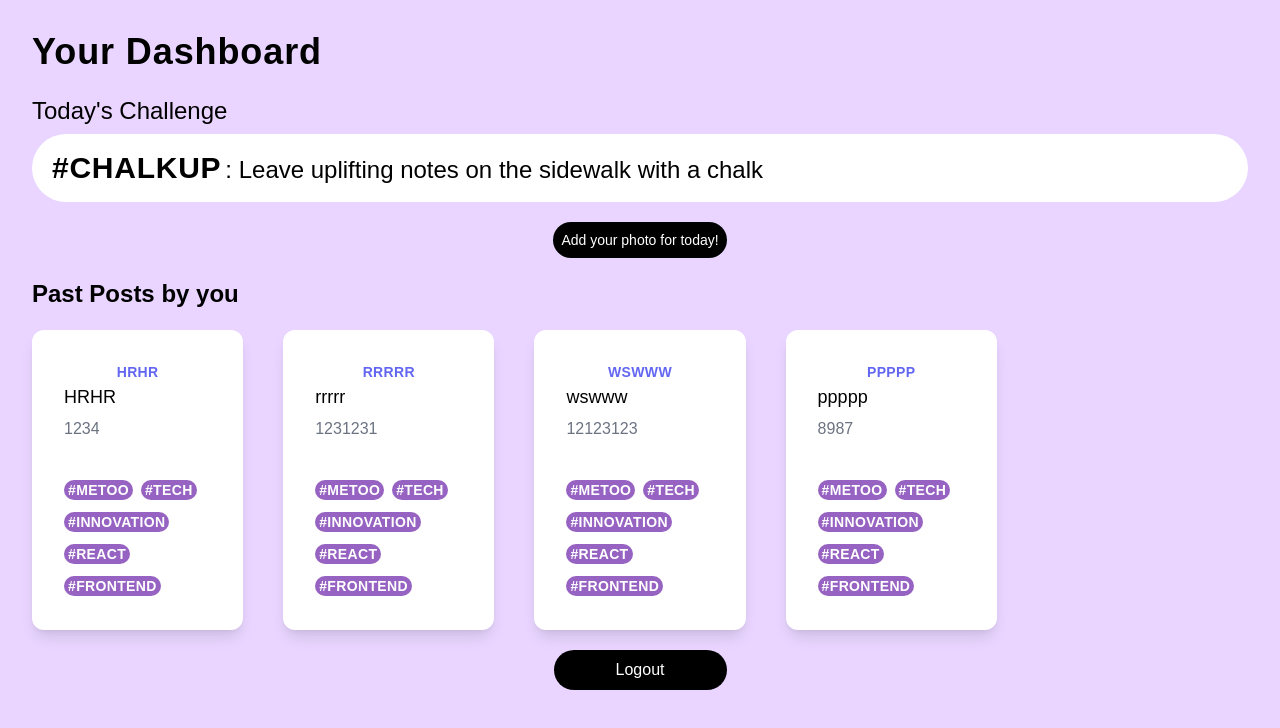
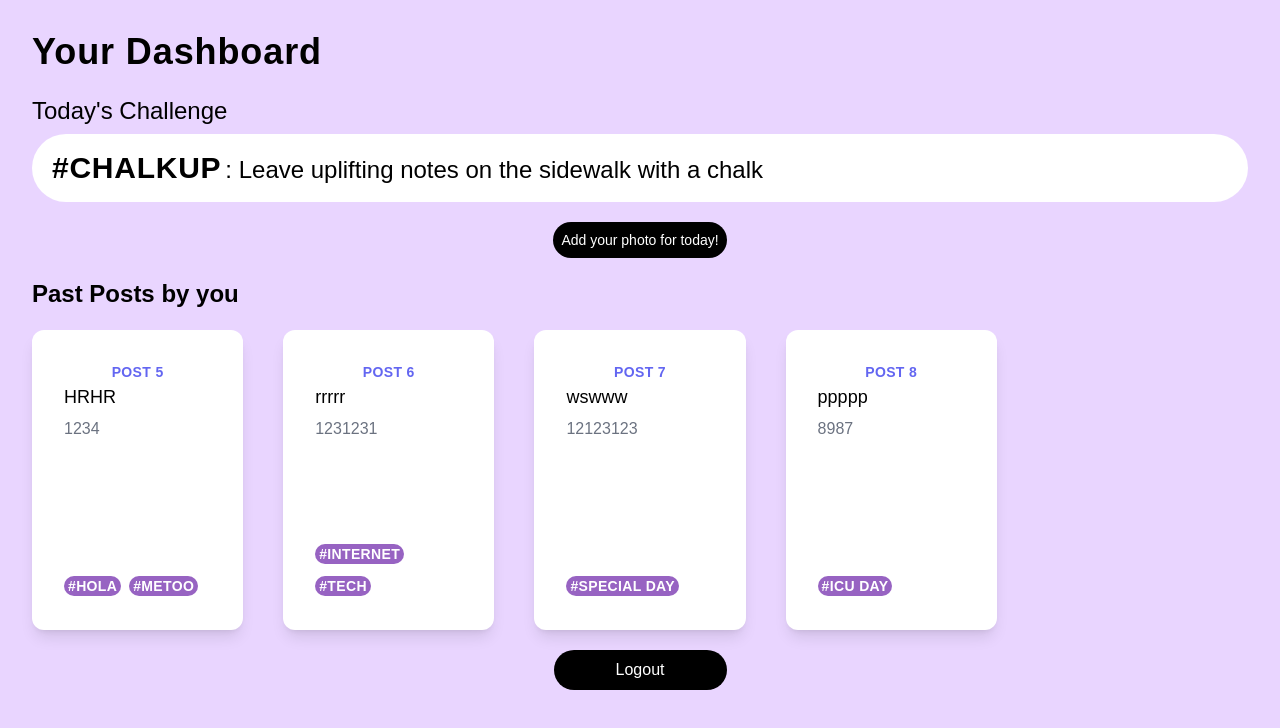
Before and after one commit to saanvisuri06/hoth, a React (Create React App) app in the folder hoth_kindness/: page /home in a window 1280 px wide. Shown: the top 728 px of the page. Built offline with nearby package versions, Linux system fonts and the light colour scheme.

Commit message:
changed post logic

```diff
--- a/hoth_kindness/src/App.jsx
+++ b/hoth_kindness/src/App.jsx
@@ -9,6 +9,18 @@ import TagPage from './Pages/TagPage';
 import ImageUpload from './Pages/ImageUpload';
 
 const App = () => {
+
+  const dashboardData = [
+    { header: 'Post 1', title: 'A Women in Tech', tags: ['Metoo', 'Tech'], value: 'The fight for gender equity in #Tech continues. Stand with survivors, support #Metoo initiatives, and advocate for systemic change.' },
+    { header: 'Post 2',title: 'Post 2', tags: ['Metoo'], value: 'This is post 2' },
+    { header: 'Post 3',title: 'Post 3', tags: ['bruh'], value: 'This is post 3' },
+    { header: 'Post 4',title: 'Post 4', tags: ['Metoo'], value: 'This is post 4' },
+    { header: "Post 5", title : 'HRHR', tags: ['Hola', 'Metoo'], value: "1234"},
+    { header: "Post 6",title : 'rrrrr', tags: ['Internet', 'Tech'],value: "1231231"},
+    { header: "Post 7",title : 'wswww', tags: ['Special Day'], value: "12123123"},
+    { header: "Post 8",title : 'ppppp', tags: ['ICU Day'],value: "8987"},
+  ];
+
   const router = createBrowserRouter([{
       path: "",
       element: <MainLayout />,
@@ -17,9 +29,11 @@ const App = () => {
         {path: "/signup", element: <Signup CiUser={CiUser} CiLock={CiLock}/>},
         {path: "/ImageUpload", element: <ImageUpload />},
         //{path: "/home", element: <HomePage />},
-        {path: "/home", element: <Dashboard />},
-        {path: "/tag/:tagName", element: <TagPage />}
+        {path: "/home", element: <Dashboard dashboardData={dashboardData}/>},
+        {path: "/tag/:tagName", element: <TagPage dashboardData={dashboardData}/>}
       ]}]);
+
+
 
 return (
   <RouterProvider router={router} />
--- a/hoth_kindness/src/Pages/Dashboard.jsx
+++ b/hoth_kindness/src/Pages/Dashboard.jsx
@@ -13,14 +13,20 @@ import {
 } from "firebase/storage";
 import { useNavigate } from "react-router-dom"; // For navigating after logout
 
-const Dashboard = () => {
+const Dashboard = ({dashboardData}) => {
 
-  const dashboardData = [
-    { title : 'HRHR', value: "1234"},
-    { title : 'rrrrr', value: "1231231"},
-    { title : 'wswww', value: "12123123"},
-    { title : 'ppppp', value: "8987"},
-  ];
+  /*const dashboardData = [
+    { header: 'Post 1', title: 'A Women in Tech', tags: ['Metoo', 'Tech'], value: 'The fight for gender equity in #Tech continues. Stand with survivors, support #Metoo initiatives, and advocate for systemic change.' },
+    { header: 'Post 2',title: 'Post 2', tags: ['Metoo'], value: 'This is post 2' },
+    { header: 'Post 3',title: 'Post 3', tags: ['bruh'], value: 'This is post 3' },
+    { header: 'Post 4',title: 'Post 4', tags: ['Metoo'], value: 'This is post 4' },
+    { header: "Post 5", title : 'HRHR', value: "1234"},
+    { header: "Post 6",title : 'rrrrr', value: "1231231"},
+    { header: "Post 7",title : 'wswww', value: "12123123"},
+    { header: "Post 8",title : 'ppppp', value: "8987"},
+  ];*/
+  const userData = dashboardData.slice(-4);
+
   const hashtags = ['Metoo', 'Tech', 'Innovation', 'React', 'Frontend'];
   const navigate = useNavigate();
 
@@ -94,14 +100,15 @@ const Dashboard = () => {
         <div className="text-2xl font-bold text-black pb-5 pt-5">Past Posts by you</div>
         <div className="grid grid-cols-1 md:grid-cols-3 lg:grid-cols-5 gap-10">
           {/* Dynamically render DashboardCard components */}
-          {dashboardData.map((data, index) => {
+          {userData.map((data, index) => {
             // Log the title and value to the console
             console.log(`Title: ${data.title}, Value: ${data.value}`);
             return (
             <DashboardCard
+              header={data.header}
               title={data.title}
               value={data.value}
-              hashtags={hashtags}
+              hashtags={data.tags}
             />
             );
           })}
--- a/hoth_kindness/src/Pages/DashboardCard.jsx
+++ b/hoth_kindness/src/Pages/DashboardCard.jsx
@@ -1,17 +1,27 @@
 import Hashtag from './Hashtag';
 import React from 'react'
 
-const DashboardCard = ( {title, value, hashtags = []}) => {
+const DashboardCard = ( {header, title, value, imgUrl, hashtags = []}) => {
     return (
     <div class="mx-auto w-full min-h-[300px] overflow-hidden rounded-xl bg-white shadow-lg flex flex-col">
         <div class="p-8 flex flex-col flex-grow">
-            <div class="text-sm font-semibold tracking-wide text-indigo-500 uppercase text-center">{title}</div>
+            <div class="text-sm font-semibold tracking-wide text-indigo-500 uppercase text-center">{header}</div>
             <a href="#" class="mt-1 block text-lg leading-tight font-medium text-black hover:underline">
                 {title}
             </a>
             <p class="mt-2 text-gray-500 font-itim flex-grow">
                 {value}
             </p>
+            {/* Image */}
+            {imgUrl && (
+                <div className="my-4">
+                <img
+                    src={imgUrl}
+                    alt={title}
+                    className="w-full h-48 object-cover rounded-md shadow-md"
+                />
+                </div>
+                )}
             {/* Map through the hashtags array and render each Hashtag component */}
             {<div className="flex flex-wrap gap-2 mt-4">
                 {hashtags.map((hashtag, index) => (
--- a/hoth_kindness/src/Pages/TagPage.jsx
+++ b/hoth_kindness/src/Pages/TagPage.jsx
@@ -6,7 +6,7 @@ import DashboardCard from './DashboardCard';
 import Hashtag from './Hashtag';
 import { Link } from 'react-router-dom';
 
-const TagPage = () => {
+const TagPage = ({dashboardData}) => {
     const { tagName } = useParams();
     //console.log("Current Tag:", tagName);
     const [posts, setPosts] = useState([]);
@@ -36,15 +36,15 @@ const TagPage = () => {
         //console.log("Rerendering:", tagName);
         // Simulate fetching posts with the same tag (replace with actual API)
         const fetchPostsByTag = async () => {
-          const allPosts = [
-            { title: 'A Women in Tech', tags: ['Metoo', 'Tech'], value: 'The fight for gender equity in <Hashtag tag="Tech" /> continues. Stand with survivors, support <Hashtag tag="Metoo" /> initiatives, and advocate for systemic change.' },
-            { title: 'Post 2', tags: ['Metoo'], value: 'This is post 2' },
-            { title: 'Post 3', tags: ['bruh'], value: 'This is post 3' },
-            { title: 'Post 4', tags: ['Metoo'], value: 'This is post 4' },
-          ];
+          /*const allPosts = [
+            { header: 'Post 1', title: 'A Women in Tech', tags: ['Metoo', 'Tech'], value: 'The fight for gender equity in #Tech continues. Stand with survivors, support #Metoo initiatives, and advocate for systemic change.' },
+            { header: 'Post 2',title: 'Post 2', tags: ['Metoo'], value: 'This is post 2' },
+            { header: 'Post 3',title: 'Post 3', tags: ['bruh'], value: 'This is post 3' },
+            { header: 'Post 4',title: 'Post 4', tags: ['Metoo'], value: 'This is post 4' },
+          ];*/
 
           // Filter posts by the tag name from the URL
-          const filteredPosts = allPosts.filter(post =>
+          const filteredPosts = dashboardData.filter(post =>
             post.tags.includes(tagName)
           );
 
@@ -75,6 +75,7 @@ const TagPage = () => {
                                 posts.map((post, index) => (
             <DashboardCard
                 key={index} // Always add a key for list items in React
+                header={post.header}
                 title={post.title}
                 value={post.value}
                 hashtags={post.tags}
```
